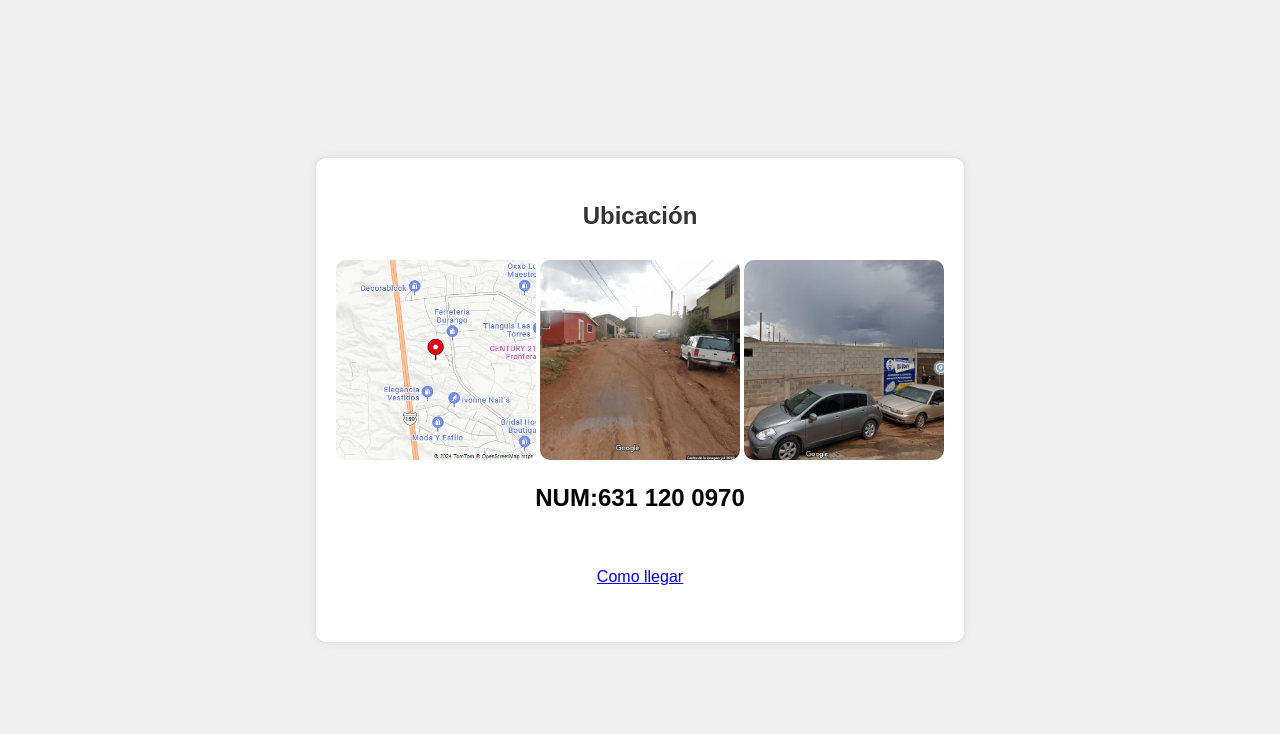
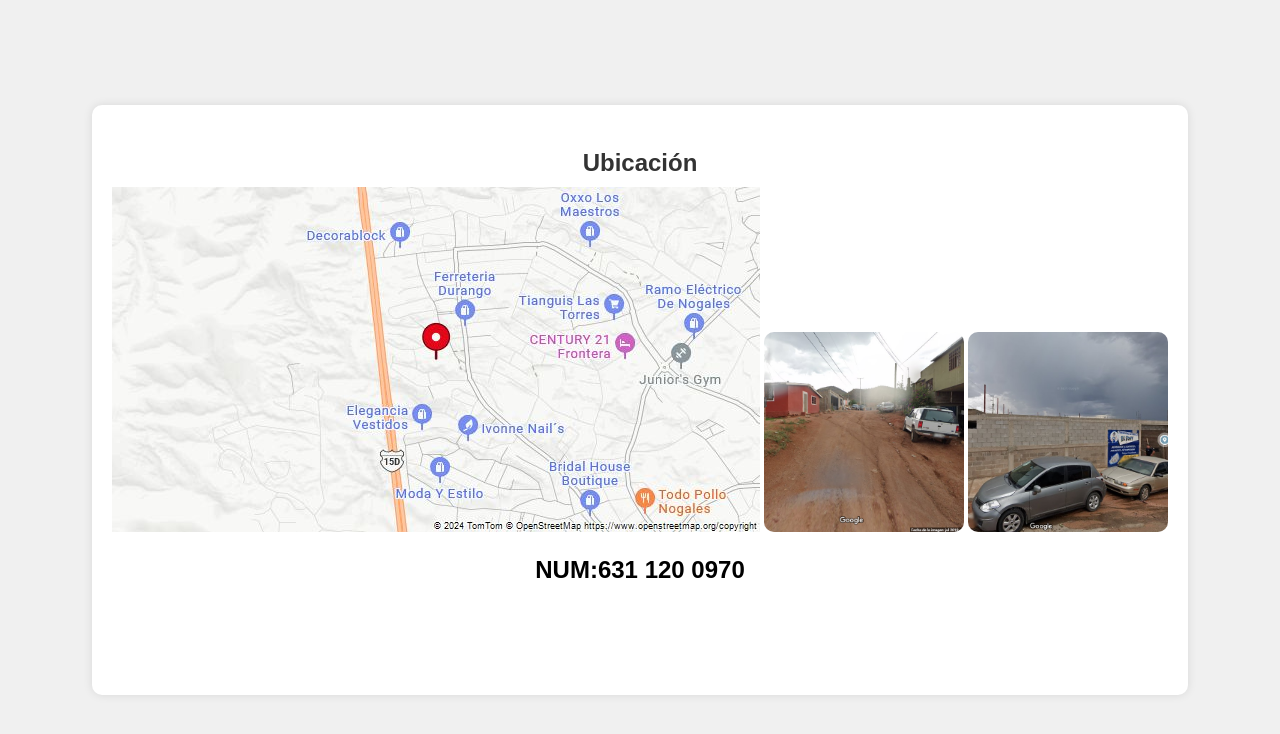
Before and after one commit to Joceapo13/sunshine-mab, a plain HTML site: page img.html in a window 1280 px wide. Drawn offline with Linux system fonts and the light colour scheme.

Commit message:
Add files via upload

```diff
--- a/img.html
+++ b/img.html
@@ -49,12 +49,12 @@
     <div class="container">
         <h3>Ubicación</h3>
         <center>
-        <img class="masked-image" src="15.jpg" alt="Imagen">
+        <a href="https://www.google.com/maps/@31.293492,-110.9786495,3a,75y,104.01h,81.24t/data=!3m7!1e1!3m5!1sdgnbrQLDVbypWj3hCNZhNQ!2e0!6shttps:%2F%2Fstreetviewpixels-pa.googleapis.com%2Fv1%2Fthumbnail%3Fpanoid%3DdgnbrQLDVbypWj3hCNZhNQ%26cb_client%3Dmaps_sv.share%26w%3D900%26h%3D600%26yaw%3D104.0073330088873%26pitch%3D8.758798616839883%26thumbfov%3D90!7i16384!8i8192?hl=es&coh=205410&entry=ttu" target="frmCuerpo"> <img src="15.jpg" alt=""></a>
         <img class="masked-image" src="IM.PNG" alt="Imagen">
         <img class="masked-image" src="IMD.jpg" alt="Imagen">
         <p><center><h2>NUM:631 120 0970</h2></center></p><br><br>
 
-        <center><a href="https://www.google.com/maps/@31.293492,-110.9786495,3a,75y,104.01h,81.24t/data=!3m7!1e1!3m5!1sdgnbrQLDVbypWj3hCNZhNQ!2e0!6shttps:%2F%2Fstreetviewpixels-pa.googleapis.com%2Fv1%2Fthumbnail%3Fpanoid%3DdgnbrQLDVbypWj3hCNZhNQ%26cb_client%3Dmaps_sv.share%26w%3D900%26h%3D600%26yaw%3D104.0073330088873%26pitch%3D8.758798616839883%26thumbfov%3D90!7i16384!8i8192?hl=es&coh=205410&entry=ttu" target="frmCuerpo">Como llegar</a></center>
+
     </center><br><br>
     </div>
 
```
Also changed, not shown: hiper.html (+1 -1 lines), hiper1.html (+1 -0 lines), hiper2.html (+1 -0 lines).
